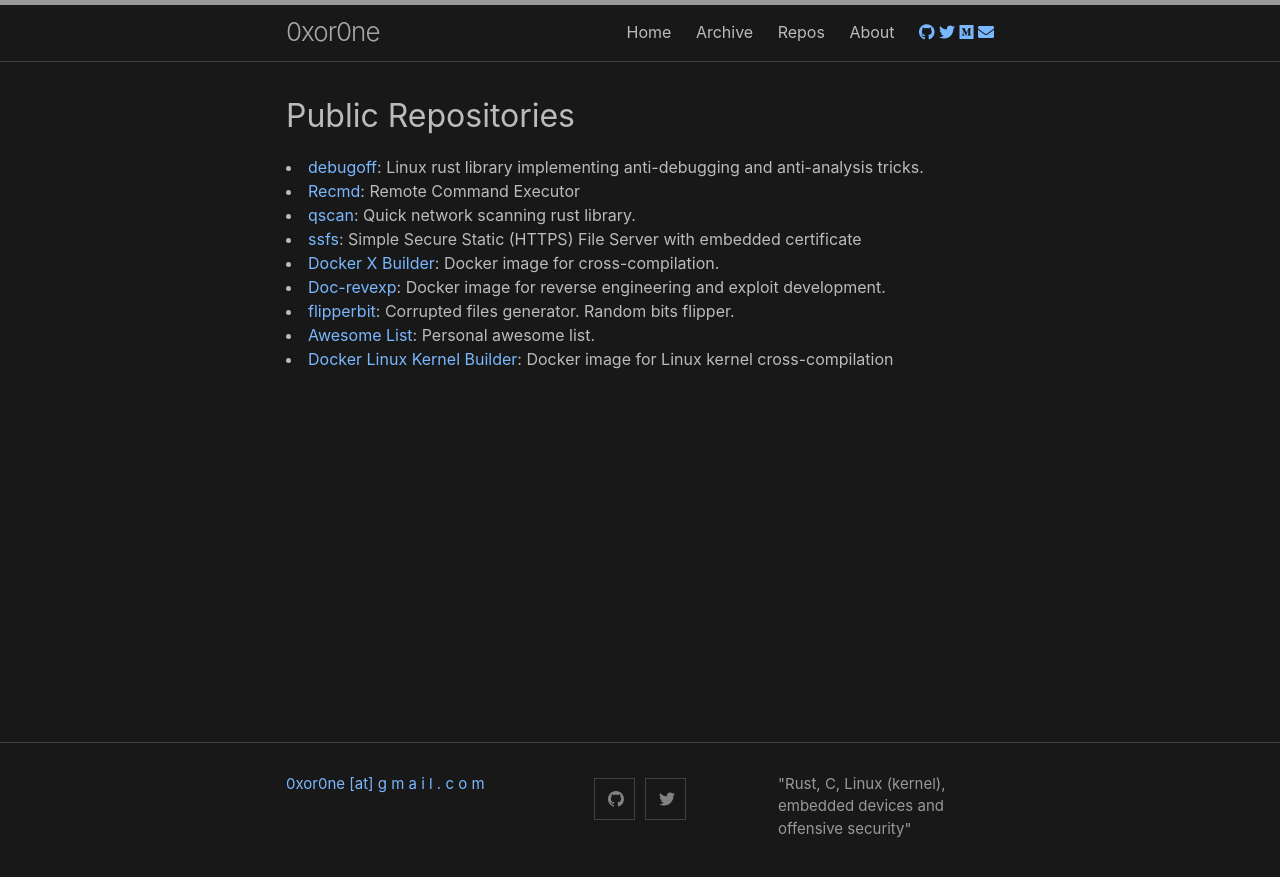
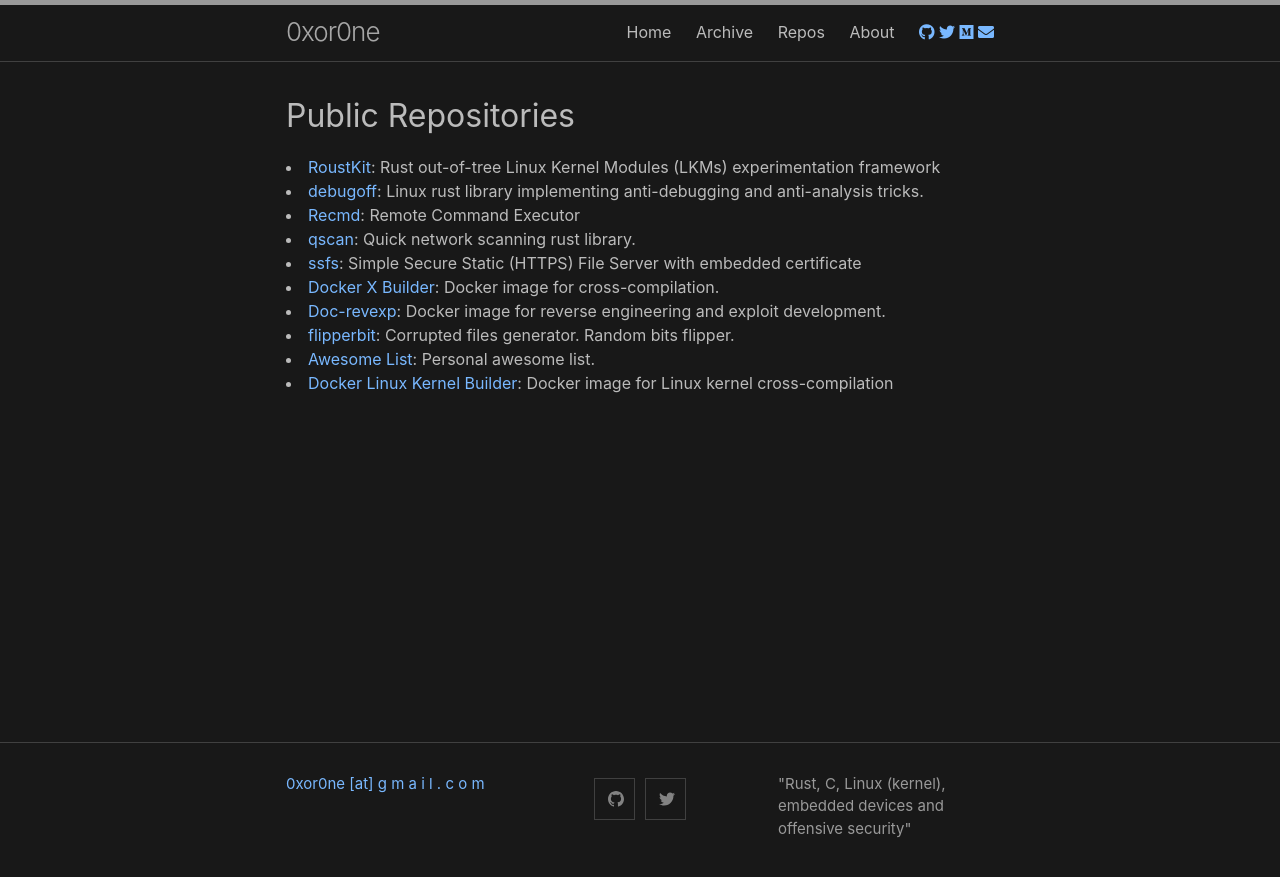
Before and after one commit to 0xor0ne/0xor0ne.github.io, a Jekyll site: the page built from repos.md, in a window 1280 px wide. Shown: the top 877 px of the page. Built offline with Jekyll 4.4.1, drawn with Linux system fonts in a browser that asks for light colours; nearby versions of some CDN libraries.

Commit message:
Add link to RoustKit project

```diff
--- a/repos.md
+++ b/repos.md
@@ -2,6 +2,10 @@
 layout: repos
 title: Public Repositories
 ---
+
+<li>
+  <a href="https://github.com/0xor0ne/RoustKit" target="_blank">RoustKit</a>: Rust out-of-tree Linux Kernel Modules (LKMs) experimentation framework
+</li>
 
 <li>
   <a href="https://github.com/0xor0ne/debugoff" target="_blank">debugoff</a>: Linux rust library implementing anti-debugging and anti-analysis tricks.
```
